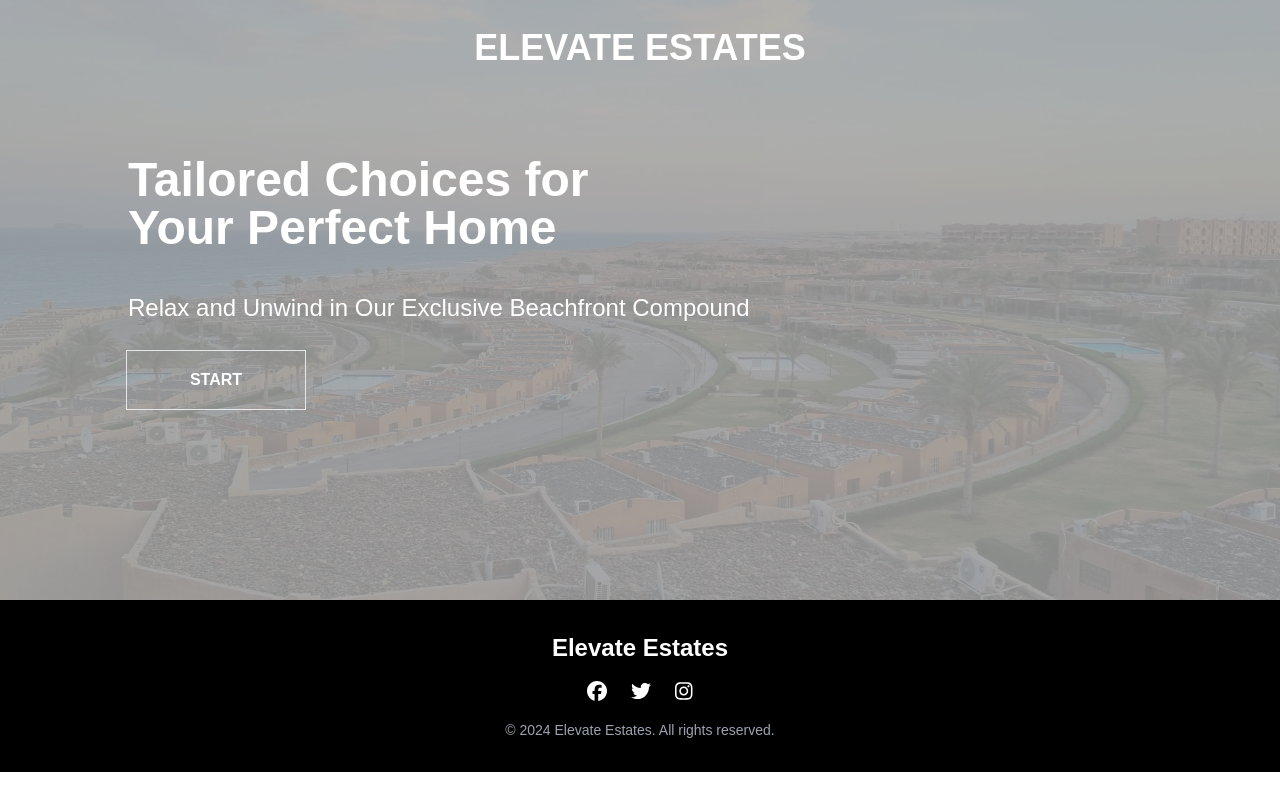
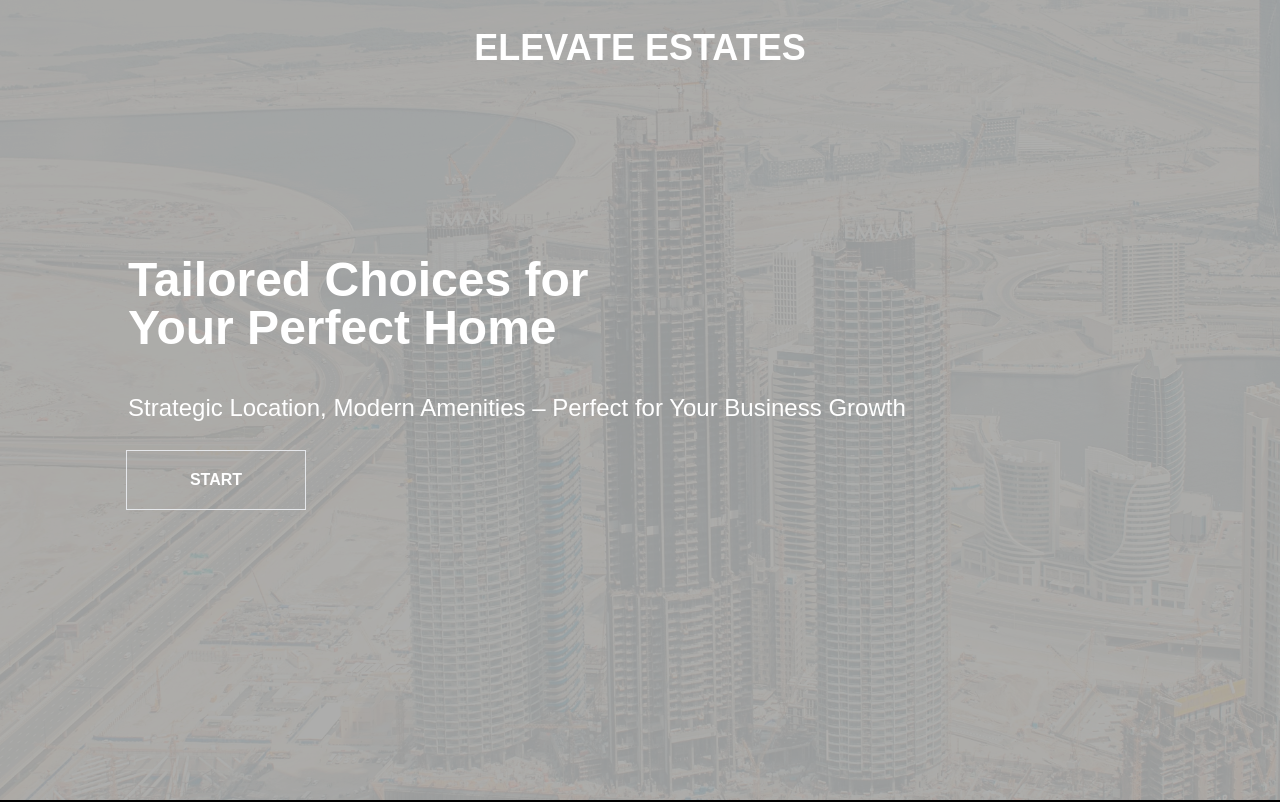
Before and after one commit to y-emam/elevate-estates, a Next.js app: page / in a window 1280 px wide. Shown: the top 802 px of the page. Built offline with nearby package versions, Linux system fonts and the light colour scheme.

Commit message:
fixed bug in the home page

```diff
--- a/app/page.tsx
+++ b/app/page.tsx
@@ -45,10 +45,13 @@ export default function Home() {
   return (
     <div className="w-full min-h-screen overflow-x-hidden">
       <Navbar />
-      <div className="flex w-full justify-center items-center flex-col">
-        <div className="relative w-full" style={{ height: "600px" }}>
+      <div className="flex w-full min-h-screen justify-center items-center flex-col">
+        <div
+          className="relative w-full min-h-screen"
+          style={{ height: "600px" }}
+        >
           <div
-            className={`absolute w-full inset-0 overflow-hidden transition-opacity duration-1000 ${
+            className={`absolute min-h-screen w-full inset-0 overflow-hidden transition-opacity duration-1000 ${
               fade ? "opacity-100" : "opacity-0"
             }`}
           >
@@ -57,7 +60,7 @@ export default function Home() {
               alt={images[currentImageIndex].image_alt}
               layout="fill"
               objectFit="cover"
-              className="w-full h-full animate-zoom-in"
+              className="w-full absolute top-0 animate-zoom-in min-h-screen "
             />
           </div>
 
```
